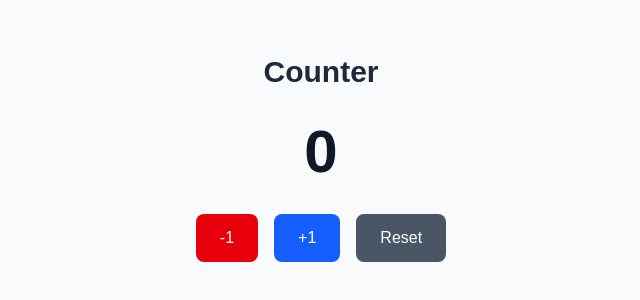
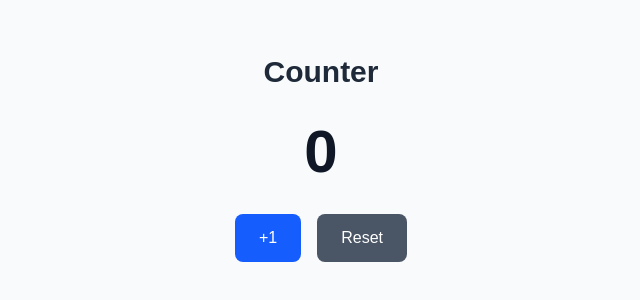
Before and after one commit to JittoJoseph/Test-Project, a Next.js app: page / in a window 1280 px wide. Shown: the part 242-542 px from the top of the page, without its empty margins (319-959 px from the left). Built offline with nearby package versions, Linux system fonts and the light colour scheme.

Commit message:
refactor: remove decrement button and associated functionality

```diff
--- a/src/app/page.tsx
+++ b/src/app/page.tsx
@@ -24,10 +24,6 @@ export default function Home() {
     setBgColorIndex((prevIndex) => (prevIndex + 1) % backgroundColors.length);
   };
 
-  const decrementCounter = () => {
-    setCount((c) => Math.max(0, c - 1));
-  };
-
   const resetCounter = () => {
     setCount(0);
     setBgColorIndex(0);
@@ -43,13 +39,6 @@ export default function Home() {
         <div className="text-6xl font-bold text-gray-900 mb-8">{count}</div>
 
         <div className="flex gap-4 justify-center">
-          <button
-            onClick={decrementCounter}
-            className="px-6 py-3 bg-red-600 hover:bg-red-700 text-white font-medium rounded-lg transition-colors"
-          >
-            -1
-          </button>
-
           <button
             onClick={incrementCounter}
             className="px-6 py-3 bg-blue-600 hover:bg-blue-700 text-white font-medium rounded-lg transition-colors"
```
